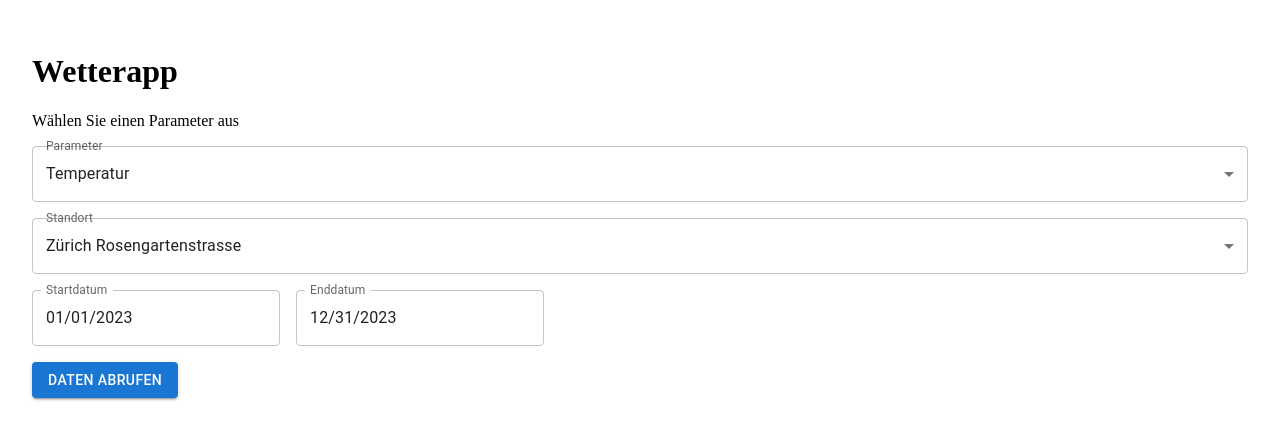
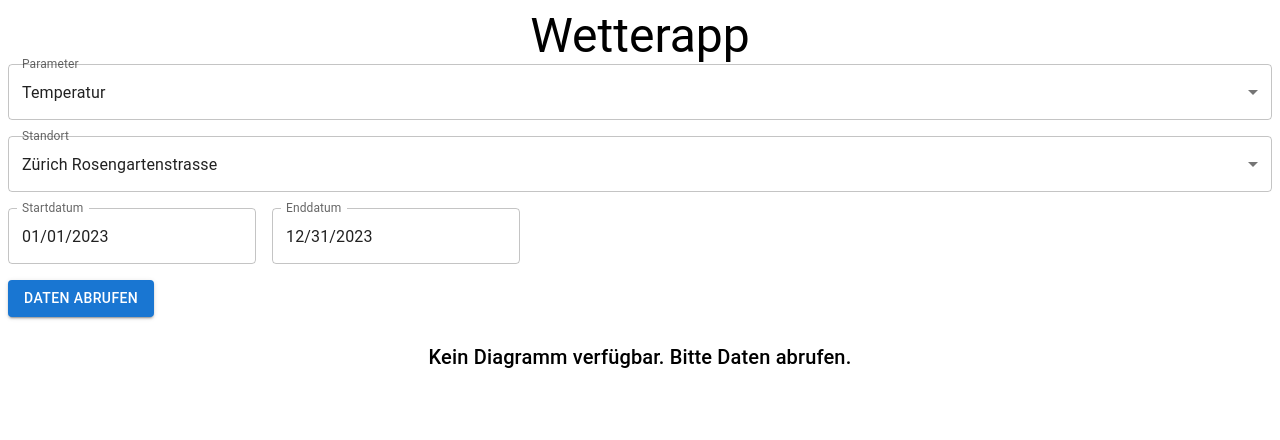
Before and after one commit to Pascalol23/Projekt, a Next.js app: page /Header in a window 1280 px wide. Shown: the top 440 px of the page. Built offline with nearby package versions, Linux system fonts and the light colour scheme; no server answers.

Commit message:
anpassungent

```diff
--- a/pages/Header.jsx
+++ b/pages/Header.jsx
@@ -1,9 +1,13 @@
 import { Typography } from "@mui/material";
+
 export function Header() {
   return (
     <header>
-      <Typography variant="h3">Wetterapp</Typography>
+      <Typography variant="h3" align="center">
+        Wetterapp
+      </Typography>
     </header>
   );
 }
+
 export default Header;
--- a/pages/ParameterForm.jsx
+++ b/pages/ParameterForm.jsx
@@ -32,7 +32,12 @@ function ParameterForm({ setChartSpec }) {
           location,
         },
       });
-      setChartSpec(response.data); // Diagrammdaten setzen
+
+      if (response.data) {
+        setChartSpec(response.data); // Diagrammdaten setzen
+      } else {
+        console.error("Keine Daten zurückgegeben.");
+      }
     } catch (error) {
       console.error("Fehler beim Abrufen der Daten:", error);
     }
--- a/pages/_app.jsx
+++ b/pages/_app.jsx
@@ -1,18 +1,17 @@
-import { Box } from "@mui/material";
+import { useState } from "react";
 import ParameterForm from "./ParameterForm";
 import LineChart from "./LineChart";
-import { useState } from "react";
+import Header from "./Header";
 
 function App() {
-  const [chartSpec, setChartSpec] = useState(null);
+  const [chartSpec, setChartSpec] = useState(null); // Zustand für das Diagramm
 
   return (
-    <Box sx={{ p: 3 }}>
-      <h1>Wetterapp</h1>
-      <p>Wählen Sie einen Parameter aus</p>
+    <div>
+      <Header />
       <ParameterForm setChartSpec={setChartSpec} />
-      {chartSpec && <LineChart spec={chartSpec} />}
-    </Box>
+      <LineChart spec={chartSpec} /> {/* Diagramm anzeigen */}
+    </div>
   );
 }
 
```
Also changed, not shown: 1 other file (tests, documents, lock files or other folders).
